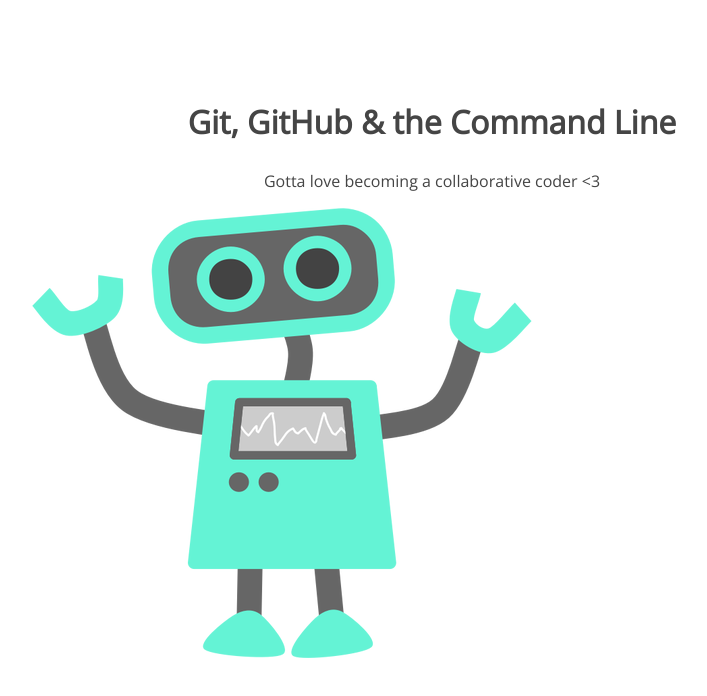
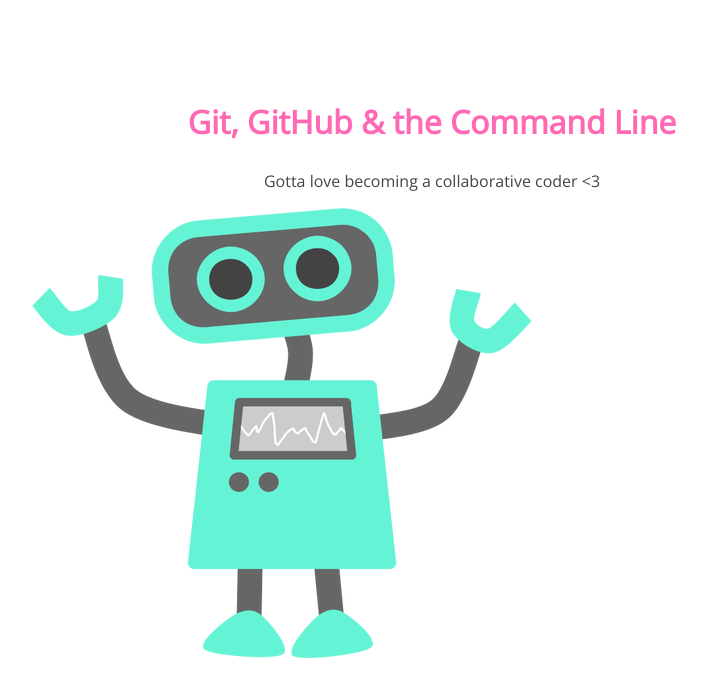
Before and after one commit to adimbrock/105-project, a plain HTML site: page index.html in a window 1280 px wide. Shown: the whole page, without its empty margins (208-915 px from the left). Drawn offline with nearby package versions, Linux system fonts and the light colour scheme.

Commit message:
font color in header changed to pink

```diff
--- a/css/style.css
+++ b/css/style.css
@@ -10,6 +10,7 @@ section p {
 section h1 {
 	font: 32px 'Open Sans';
 	font-weight: bold;
+	color: #FF69B4;
 }
 section p {
 	font: 16px 'Open Sans';
```
